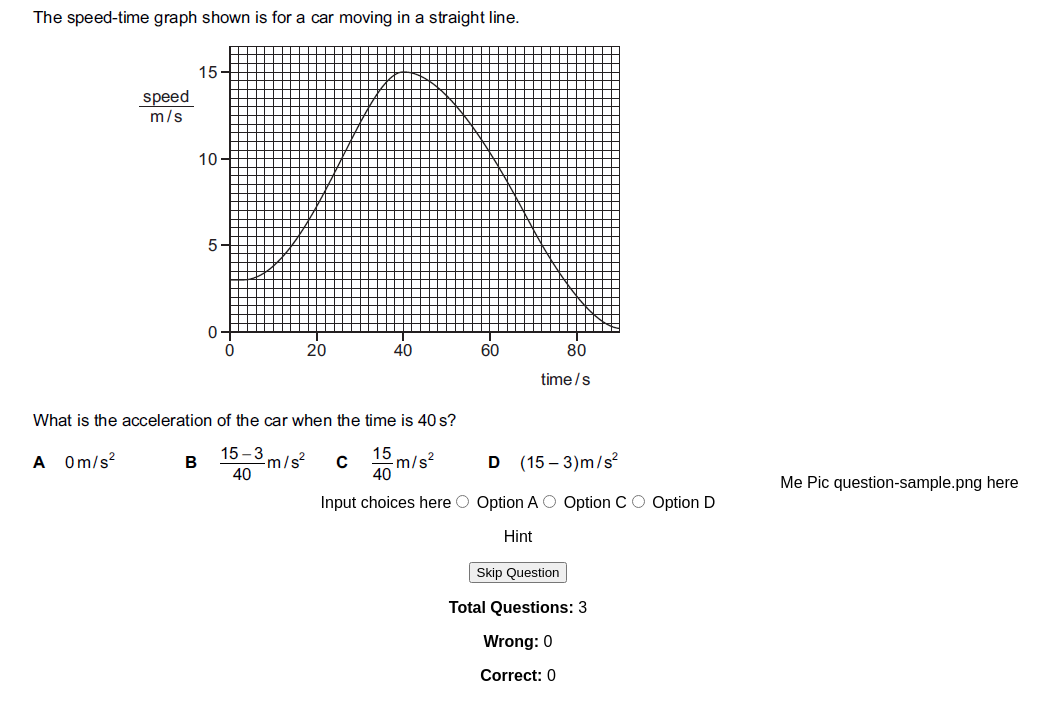
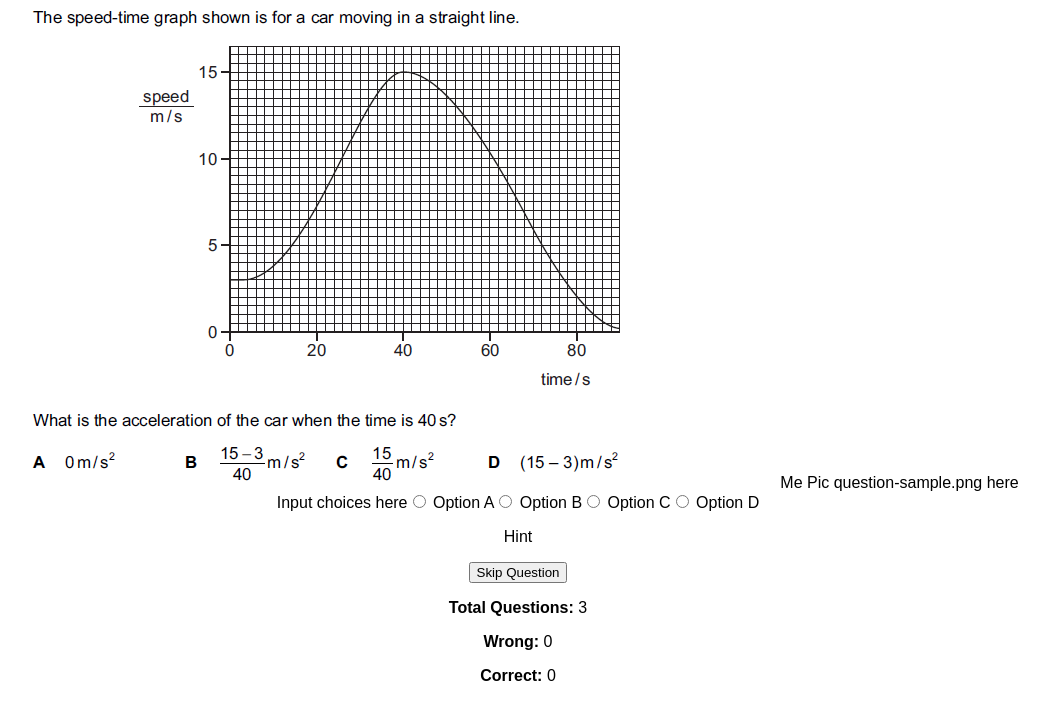
Before and after one commit to ETS-ReactNative4/octagon-exam, a React (Create React App) app: page / in a window 1280 px wide. Shown: the top 720 px of the page, without its empty margins (122-1171 px from the left). Built offline with nearby package versions, Linux system fonts and the light colour scheme.

Commit message:
next question scrolling

```diff
--- a/src/App.js
+++ b/src/App.js
@@ -8,22 +8,23 @@ import ScoreBoard from "./components/ScoreBoard";
 import SubmitActions from "./components/SubmitActions";
 import {connect} from 'react-redux';
 import * as QuestionActions from './actions/QuestionActions'
+import * as Utils from "./utils/Utils";
 
 
 const App = ({match: { params }, history, questions, onSkipQuestionClicked, dispatch}) => (
     <div className="App">
         <QuestionPic picUrl={questions[getIndex(params)].picUrl} />
-        <AnswerOptions question={questions[getIndex(params)]} dispatch={dispatch} history={history} index={getIndex(params)}/>
+        <AnswerOptions question={questions[getIndex(params)]} dispatch={dispatch} history={history} index={getIndex(params)} totalQuestion={questions.length}/>
         <SubmitActions onSkipQuestionClicked={() => {
             dispatch(onSkipQuestionClicked(questions[getIndex(params)].id));
-            history.push("/" + (parseInt(getIndex(params)) + 1));
+            Utils.redirectToNextQuestion(history, getIndex(params), questions.length);
         }}/>
         <ScoreBoard questions={questions} />
     </div>
 );
 
 function getIndex(params){
-    return params.index || 0;
+    return parseInt(params.index) || 0;
 }
 
 App.propTypes = {
--- a/src/components/AnswerOptions.js
+++ b/src/components/AnswerOptions.js
@@ -1,24 +1,38 @@
 import React, {Component} from 'react'
 import PropTypes from "prop-types";
 import * as QuestionActions from '../actions/QuestionActions'
+import * as Utils from '../utils/Utils'
 
 export default class AnswerOptions extends Component {
     static propTypes = {
         question : PropTypes.object.isRequired,
         dispatch: PropTypes.func.isRequired,
         history: PropTypes.object.isRequired,
-        index: PropTypes.number.isRequired
+        index: PropTypes.number.isRequired,
+        totalQuestion: PropTypes.number.isRequired
     };
 
+    pushAnswer(value){
+        const {dispatch, question, history, index, totalQuestion} = this.props;
+        dispatch(QuestionActions.markAnswerTest(question, value));
+        Utils.redirectToNextQuestion(history, index, totalQuestion);
+        /*if(totalQuestion > (index + 1)){
+            history.push("/" + parseInt(parseInt(index) + 1));
+        } else{
+            history.push("/");
+        }*/
+
+    }
+
     render(){
-        const {dispatch, question, history, index} = this.props;
+        const {question} = this.props;
         return(
             <div>
                 Input choices here
-                <input type="radio" name="answer" value="A" onClick={() => {dispatch(QuestionActions.markAnswerTest(question, "A"));   history.push("/" + parseInt(index + 1)) }}/> Option A
-               {/* <input type="radio" name="answer" value="B" onClick={() => dispatch(QuestionActions.markAnswer(question.id))}/> Option B*/}
-                <input type="radio" name="answer" value="C" /> Option C
-                <input type="radio" name="answer" value="D" /> Option D
+                <input type="radio" name="answer" value="A" checked={question.selectedOption === "A"} onClick={() => {this.pushAnswer("A")}}/> Option A
+                <input type="radio" name="answer" value="B" checked={question.selectedOption === "B"} onClick={() => {this.pushAnswer("B")}}/> Option B
+                <input type="radio" name="answer" value="C" checked={question.selectedOption === "C"} onClick={() => {this.pushAnswer("C")}}/> Option C
+                <input type="radio" name="answer" value="D" checked={question.selectedOption === "D"} onClick={() => {this.pushAnswer("D")}}/> Option D
             </div>
         )
     }
--- a/src/components/ScoreBoard.js
+++ b/src/components/ScoreBoard.js
@@ -10,11 +10,15 @@ export default class ScoreBoard extends Component {
         return questions.filter(question => question.answerCorrect && question.selectedOption != null).length;
     }
 
+    wrongCount(questions) {
+        return questions.filter(question => !question.answerCorrect && question.selectedOption != null).length;
+    }
+
     render(){
        return (
         <div>
             <p><strong>Total Questions:</strong> {this.props.questions.length}</p>
-            <p><strong>Wrong:</strong> 0</p>
+            <p><strong>Wrong:</strong> {this.wrongCount(this.props.questions)}</p>
             <p><strong>Correct:</strong> {this.correctCount(this.props.questions)}</p>
         </div>
        )
--- /dev/null
+++ b/src/utils/Utils.js
@@ -0,0 +1,9 @@
+
+
+export function redirectToNextQuestion(history, index, totalQuestion){
+    if(totalQuestion > (index + 1)){
+        history.push("/" + parseInt(parseInt(index) + 1));
+    } else{
+        history.push("/");
+    }
+}
```
